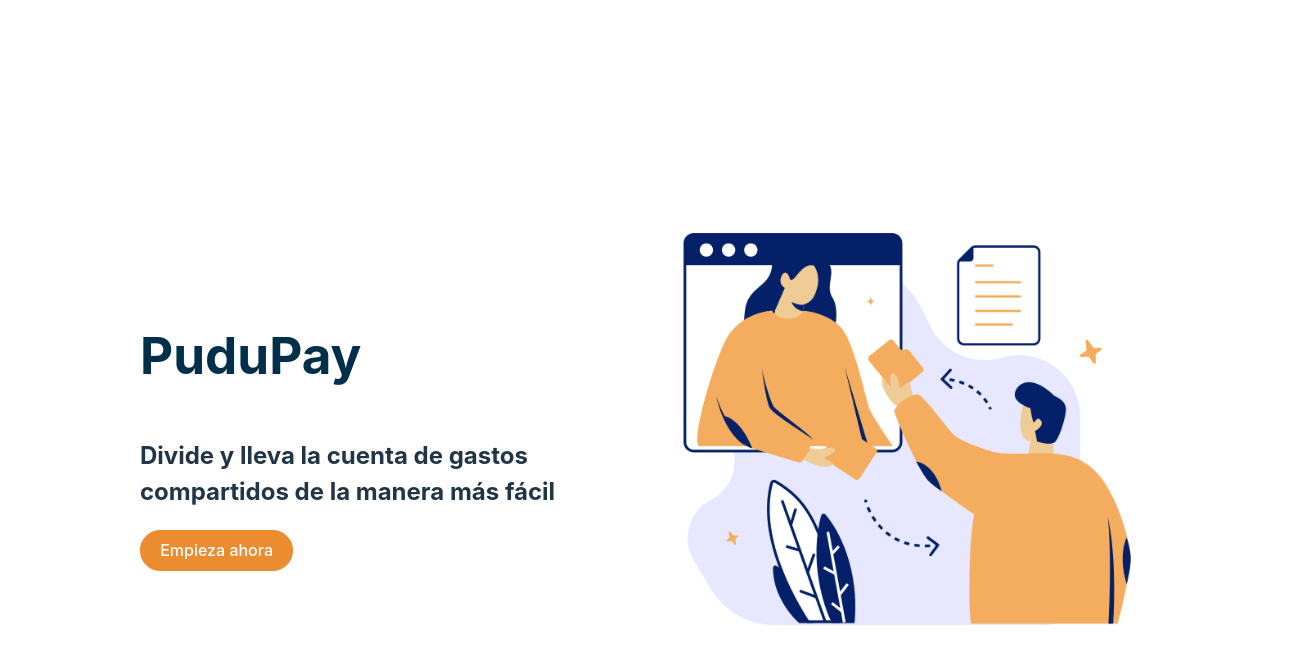
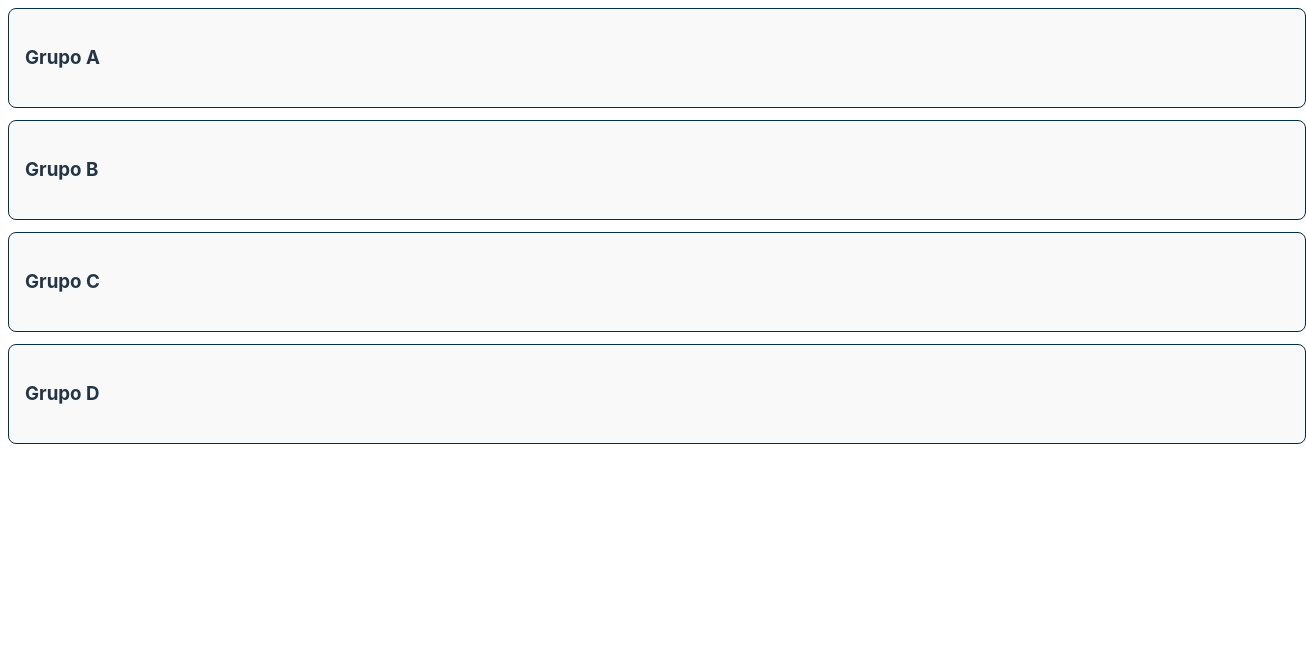
Before and after one commit to DafneValdivia/Frontend-DesarrolloSoftware, a React (Vite) app: page /groupcard in a window 1280 px wide. Shown: the top 664 px of the page, 1306 px wide, since content can reach past the window. Built offline with nearby package versions, Linux system fonts and the light colour scheme.

Commit message:
arreglos estilos, main, router y tarjeta grupo

```diff
--- a/package.json
+++ b/package.json
@@ -14,6 +14,7 @@
     "axios": "^1.7.7",
     "react": "^18.3.1",
     "react-dom": "^18.3.1",
+    "react-router-dom": "^6.27.0",
     "serve": "^14.2.3"
   },
   "devDependencies": {
--- a/src/App.css
+++ b/src/App.css
@@ -1,18 +1,19 @@
-#root {
+/* #root {
   max-width: 1280px;
   margin: 0 auto;
   padding: 2rem;
   text-align: center;
-}
+} */
 
 .card {
   padding: 2em;
   flex-direction: column;
-  width: 1000px;
+  width: 80%;
   height: 500px;
   position: relative;
   margin: 0 auto;
-
+  text-align: center;
+  margin-top: 10%;
 }
 
 .left_card {
@@ -40,6 +41,12 @@
   border-radius: 20px;
   text-decoration: solid;
   font: bold;
+  border: 1px solid transparent;
+  padding: 0.6em 1.2em;
+  font-family: inherit;
+  color: #ffffff;
+  cursor: pointer;
+  transition: border-color 0.25s;
 }
 
 .boton_empezar:hover {
--- /dev/null
+++ b/src/Routing.jsx
@@ -0,0 +1,12 @@
+import { Route, Routes } from 'react-router-dom';
+import App from './App';
+import TestComponents from './views/TestComponents';
+
+export default function Routing() {
+    return (
+        <Routes>
+            <Route path="/" element={<App />} />
+            <Route path="/groupcard" element={<TestComponents />} />
+        </Routes>
+    )
+}
--- /dev/null
+++ b/src/components/GroupCard.css
@@ -0,0 +1,13 @@
+.group-card {
+    width: 100%;
+    border: 1px solid #003049;
+    border-radius: 8px;
+    padding: 16px;
+    cursor: pointer;
+    background-color: #f9f9f9;
+    margin-bottom: 1%;
+}
+
+.group-name {
+    text-align: left;
+}
--- /dev/null
+++ b/src/components/GroupCard.jsx
@@ -0,0 +1,10 @@
+import React from 'react';
+import './GroupCard.css';
+
+export default function GroupCard({ groupName, onClick }) {
+    return (
+        <div className="group-card" onClick={onClick} >
+            <h3 className='group-name'>{groupName}</h3>
+        </div>
+    )
+}
--- a/src/index.css
+++ b/src/index.css
@@ -13,7 +13,7 @@
   -moz-osx-font-smoothing: grayscale;
 }
 
-a {
+/* a {
   font-weight: 500;
   color: #646cff;
   text-decoration: inherit;
@@ -35,9 +35,9 @@
   line-height: 1.1;
   font: bold;
   color: #003049;
-}
+} */
 
-button {
+/* button {
   border-radius: 8px;
   border: 1px solid transparent;
   padding: 0.6em 1.2em;
@@ -48,12 +48,12 @@
   color: #ffffff;
   cursor: pointer;
   transition: border-color 0.25s;
-}
+} */
 
-button:focus,
+/* button:focus,
 button:focus-visible {
   outline: 4px auto -webkit-focus-ring-color;
-}
+} */
 
 
 @media (prefers-color-scheme: light) {
--- a/src/main.jsx
+++ b/src/main.jsx
@@ -1,10 +1,31 @@
-import { StrictMode } from 'react'
-import { createRoot } from 'react-dom/client'
-import App from './App.jsx'
-import './index.css'
+// import { StrictMode } from 'react'
+// import { createRoot } from 'react-dom/client'
+// import App from './App.jsx'
+// import './index.css'
 
-createRoot(document.getElementById('root')).render(
-  <StrictMode>
-    <App />
-  </StrictMode>,
-)
+// createRoot(document.getElementById('root')).render(
+//   <StrictMode>
+//     <App />
+//   </StrictMode>,
+// )
+
+import React from "react";
+import { BrowserRouter } from "react-router-dom";
+import ReactDOM from "react-dom/client";
+import Routing from "./Routing";
+import "./index.css";
+// import Navbar from "./common/Navbar";
+// import { Account } from "./components/Account";
+// import { AuthProvider } from "./auth/AuthContext";
+
+function App() {
+  return (
+    <React.StrictMode>
+      <BrowserRouter>
+        <Routing />
+      </BrowserRouter>
+    </React.StrictMode>
+  );
+}
+
+ReactDOM.createRoot(document.getElementById("root")).render(<App />);
--- /dev/null
+++ b/src/views/TestComponents.jsx
@@ -0,0 +1,24 @@
+import React from "react";
+import GroupCard from "../components/GroupCard";
+
+export default function TestComponents() {
+
+    const groupsData = [
+        { id: 1, groupName: "Grupo A" },
+        { id: 2, groupName: "Grupo B" },
+        { id: 3, groupName: "Grupo C" },
+        { id: 4, groupName: "Grupo D" }
+    ];
+
+    return (
+        <div>
+            {groupsData.map(group => (
+                <GroupCard
+                    key={group.id}
+                    groupName={group.groupName}
+                    onClick={() => console.log(`Clicked on ${group.groupName}`)}
+                />
+            ))}
+        </div>
+    )
+}
```
Also changed, not shown: 1 other file (tests, documents, lock files or other folders).
